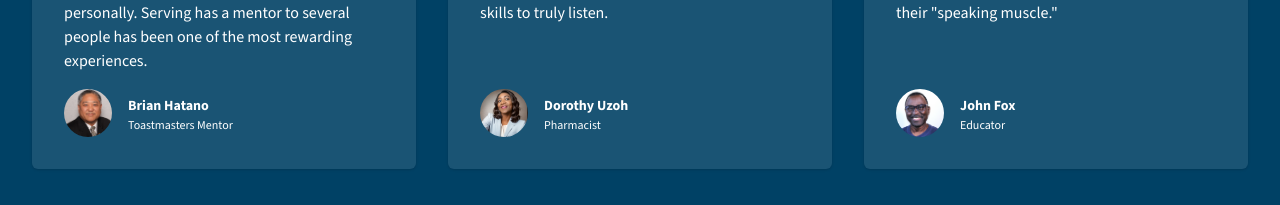
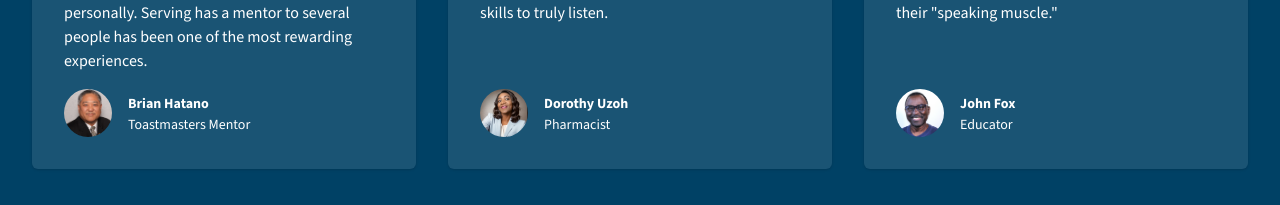
Before and after one commit to rainwithcode/bits-n-speeches, a Next.js app: page / in a window 1280 px wide. Shown: the part 1685-1890 px from the top of the page. Built offline with nearby package versions, Linux system fonts and the light colour scheme.

Commit message:
refactor(testimonials): increase testimonal role size for medium screen sizes

```diff
--- a/src/app/(public)/components/Testimonials.tsx
+++ b/src/app/(public)/components/Testimonials.tsx
@@ -50,7 +50,7 @@ export default function Testimonials() {
                     <cite className="text-xs md:text-sm text-primary-foreground font-bold not-italic">
                       {testimonial.name}
                     </cite>
-                    <div className="text-xs text-sm text-primary-foreground">
+                    <div className="text-xs md:text-sm text-primary-foreground">
                       {testimonial.role}
                     </div>
                   </div>
```
